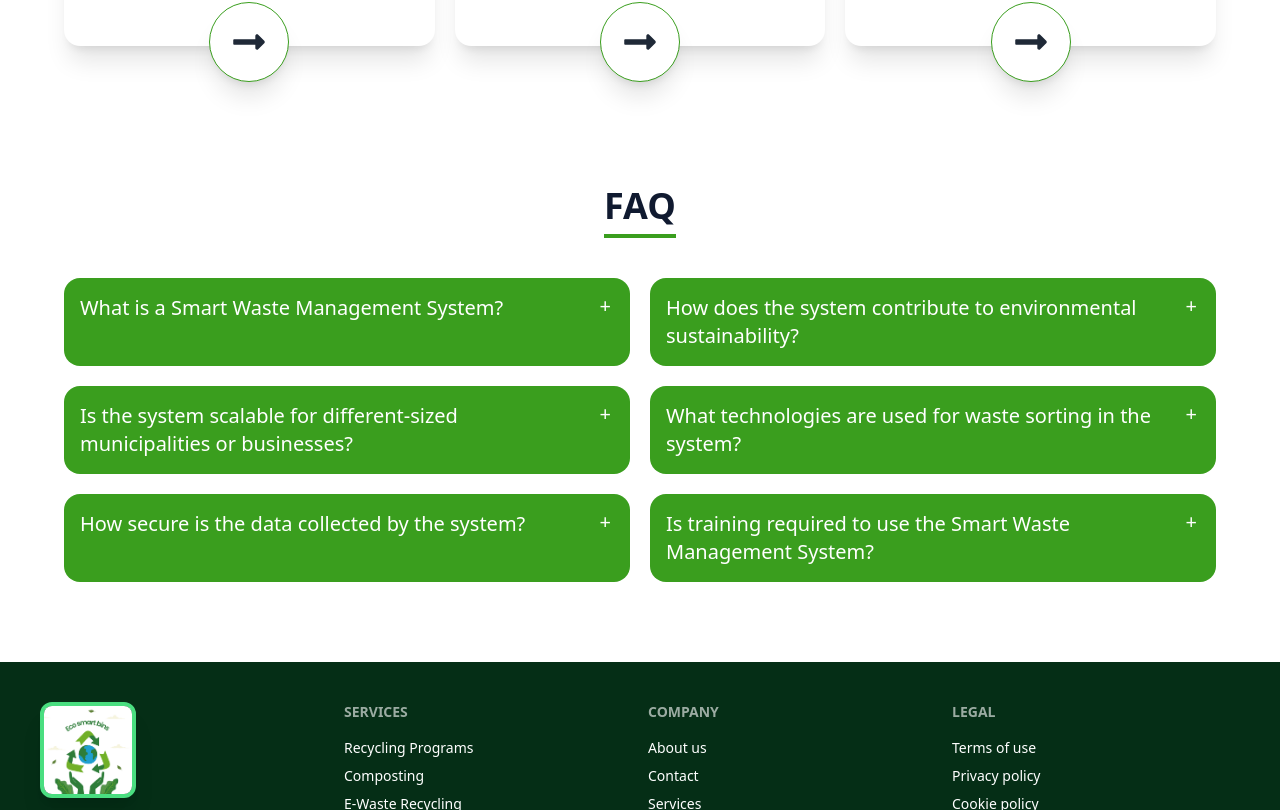
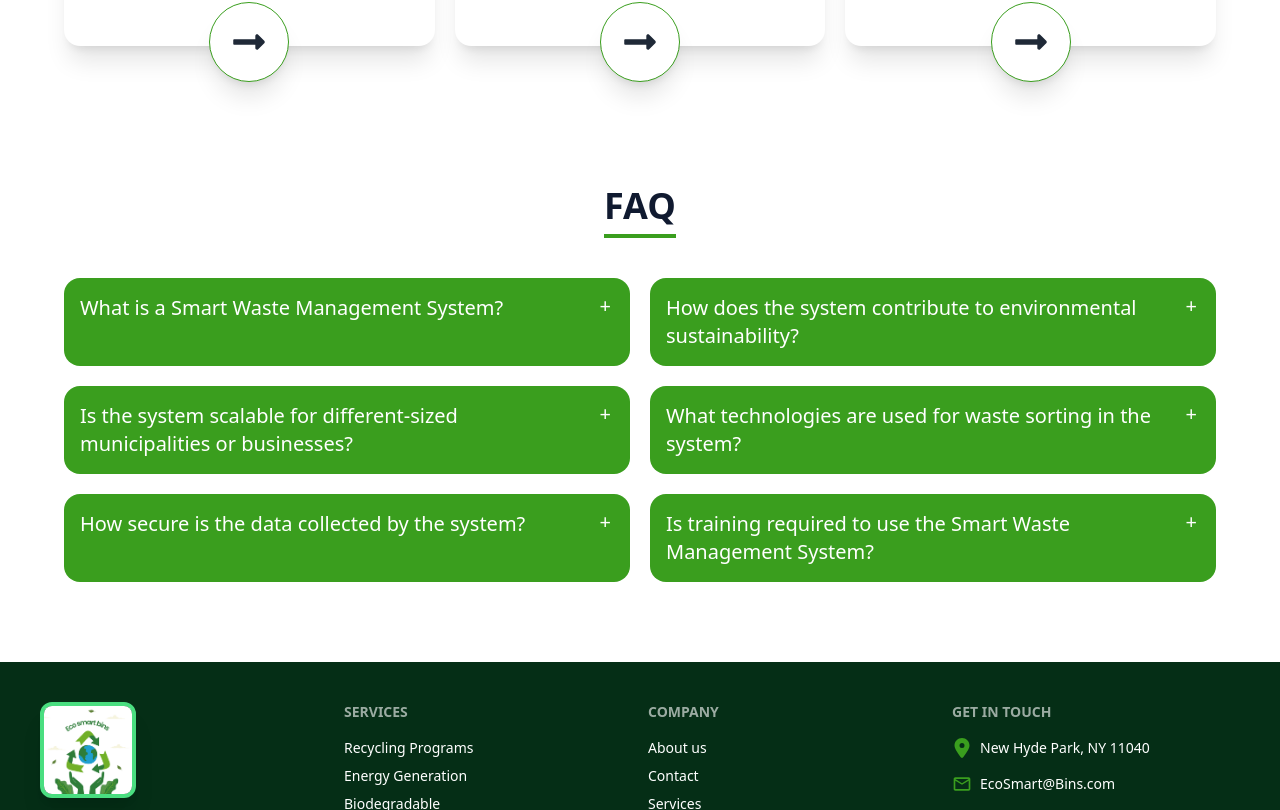
Before and after one commit to Raisul-24/EcoSmart-Bins-client-side, a React (Vite) app: page / in a window 1280 px wide. Shown: the part 1990-2800 px from the top of the page. Built offline with nearby package versions, Linux system fonts and the light colour scheme.

Commit message:
modify footer section

```diff
--- a/src/Pages/HomePage/Banner.jsx
+++ b/src/Pages/HomePage/Banner.jsx
@@ -11,7 +11,7 @@ import { Autoplay, Pagination } from "swiper/modules";
 const Banner = () => {
   useEffect(() => {
     Aos.init({
-      duration: 3000,
+      duration: 2000,
       offset: 200,
     });
   }, []);
@@ -22,7 +22,7 @@ const Banner = () => {
         spaceBetween={30}
         centeredSlides={true}
         autoplay={{
-          delay: 5000,
+          delay: 3000,
           disableOnInteraction: false,
         }}
         pagination={{
@@ -50,7 +50,7 @@ const Banner = () => {
                 >
                   Best waste pickup solutaions
                 </h1>
-                <p data-aos="fade-up" className="py-6 text-lg">
+                <p  className="py-6 text-lg">
                   We have already made huge strides in our sustainability
                   journey by investing in plastic recycling and energy from
                   waste infrastructure and low carbon collections.
@@ -82,7 +82,7 @@ const Banner = () => {
                 >
                   Best waste pickup solutaions
                 </h1>
-                <p data-aos="fade-up" className="py-6 text-lg">
+                <p  className="py-6 text-lg">
                   We have already made huge strides in our sustainability
                   journey by investing in plastic recycling and energy from
                   waste infrastructure and low carbon collections.
@@ -114,7 +114,7 @@ const Banner = () => {
                 >
                   Best waste pickup solutaions
                 </h1>
-                <p data-aos="fade-up" className="py-6 text-lg">
+                <p  className="py-6 text-lg">
                   We have already made huge strides in our sustainability
                   journey by investing in plastic recycling and energy from
                   waste infrastructure and low carbon collections.
--- a/src/Shared/Footer.jsx
+++ b/src/Shared/Footer.jsx
@@ -1,42 +1,79 @@
 import { Link } from "react-router-dom";
+import { FaLocationDot, FaPhone } from "react-icons/fa6";
+import { MdOutlineMail } from "react-icons/md";
+
 
 
 const Footer = () => {
+
+
     return (
       <div className="bg-green-950 text-white">
           <footer className="footer grid-cols-2 md:grid-cols-4 p-10">
         <aside>
           <img src="logo.png" className="w-24 h-24 rounded-xl border-4 border-green-400 shadow-xl" alt="" />
-          <p className="font-bold">Eco Smart Bins</p>
-          <nav>
+          <p className="font-bold">
+            Eco Smart Bins
+            </p>
+            <p className="w-4/5">
+            We recognize that the right service for home is most important chosie, Trashco can provide the waste collection you need for your home, with trusted service.
+            </p>
+        </aside>
+        <nav>
+          <header className="footer-title">Services</header>
+          <a className="group relative cursor-pointer inline-block">Recycling Programs
+          <span className="absolute left-0 right-0 bottom-0 h-0.5 bg-brand-color origin-left transform scale-x-0 group-hover:scale-x-100 transition-transform"></span>
+          </a>
+          <a className="group relative cursor-pointer inline-block">Energy Generation
+          <span className="absolute left-0 right-0 bottom-0 h-0.5 bg-brand-color origin-left transform scale-x-0 group-hover:scale-x-100 transition-transform"></span>
+          </a>
+          <a className="group relative cursor-pointer inline-block">Biodegradable
+          <span className="absolute left-0 right-0 bottom-0 h-0.5 bg-brand-color origin-left transform scale-x-0 group-hover:scale-x-100 transition-transform"></span>
+          </a>
+          <a className="group relative cursor-pointer inline-block">E-Waste Recycling
+          <span className="absolute left-0 right-0 bottom-0 h-0.5 bg-brand-color origin-left transform scale-x-0 group-hover:scale-x-100 transition-transform"></span>
+          </a>
+          <a className="group relative cursor-pointer inline-block">Composting
+          <span className="absolute left-0 right-0 bottom-0 h-0.5 bg-brand-color origin-left transform scale-x-0 group-hover:scale-x-100 transition-transform"></span>
+          </a>
+          <a className="group relative cursor-pointer inline-block">Biodegradable Plastics
+          <span className="absolute left-0 right-0 bottom-0 h-0.5 bg-brand-color origin-left transform scale-x-0 group-hover:scale-x-100 transition-transform"></span>
+          </a>
+          <a className="group relative cursor-pointer inline-block">Waste-to-Resource
+          <span className="absolute left-0 right-0 bottom-0 h-0.5 bg-brand-color origin-left transform scale-x-0 group-hover:scale-x-100 transition-transform"></span>
+          </a>
+        </nav>
+        <nav>
+          <header className="footer-title">Company</header>
+          <a className="group relative cursor-pointer inline-block">About us
+          <span className="absolute left-0 right-0 bottom-0 h-0.5 bg-brand-color origin-left transform scale-x-0 group-hover:scale-x-100 transition-transform"></span>
+          </a>
+          <Link to="/contact"><a className="group relative cursor-pointer inline-block">Contact
+          <span className="absolute left-0 right-0 bottom-0 h-0.5 bg-brand-color origin-left transform scale-x-0 group-hover:scale-x-100 transition-transform"></span>
+          </a></Link>
+          <a className="group relative cursor-pointer inline-block">Services
+          <span className="absolute left-0 right-0 bottom-0 h-0.5 bg-brand-color origin-left transform scale-x-0 group-hover:scale-x-100 transition-transform"></span>
+          </a>
+          <a className="group relative cursor-pointer inline-block">Blogs
+          <span className="absolute left-0 right-0 bottom-0 h-0.5 bg-brand-color origin-left transform scale-x-0 group-hover:scale-x-100 transition-transform"></span>
+          </a>
+          <h2 className="footer-title font-bold my-2" >Working Hours</h2>
+          <p>Mon - Fri: 9:00AM - 6:00PM</p>
+          <p>Sat - Sun: 8:00AM - 4:00PM</p>
 
-            <div className="grid grid-flow-col gap-4">
+        </nav>
+        <nav>
+          <header className="footer-title">Get In Touch</header>
+          <p className="flex items-center gap-2"><FaLocationDot className="text-brand-color text-xl"></FaLocationDot> New Hyde Park, NY 11040</p>
+          <p className="flex items-center gap-2 my-2"><MdOutlineMail className="text-brand-color text-xl"></MdOutlineMail> EcoSmart@Bins.com</p>
+          <p className="flex items-center gap-2"><FaPhone className="text-brand-color text-xl"></FaPhone> Phone: 333 666 0000</p>
+          <h2 className="footer-title font-bold my-2" >Follow Us On</h2>
+          <div className="grid grid-flow-col gap-4">
             <a href="https://twitter.com/"><svg xmlns="http://www.w3.org/2000/svg" width="24" height="24" viewBox="0 0 24 24" className="fill-current text-sky-300"><path d="M24 4.557c-.883.392-1.832.656-2.828.775 1.017-.609 1.798-1.574 2.165-2.724-.951.564-2.005.974-3.127 1.195-.897-.957-2.178-1.555-3.594-1.555-3.179 0-5.515 2.966-4.797 6.045-4.091-.205-7.719-2.165-10.148-5.144-1.29 2.213-.669 5.108 1.523 6.574-.806-.026-1.566-.247-2.229-.616-.054 2.281 1.581 4.415 3.949 4.89-.693.188-1.452.232-2.224.084.626 1.956 2.444 3.379 4.6 3.419-2.07 1.623-4.678 2.348-7.29 2.04 2.179 1.397 4.768 2.212 7.548 2.212 9.142 0 14.307-7.721 13.995-14.646.962-.695 1.797-1.562 2.457-2.549z"></path></svg></a>
             <a href="https://www.youtube.com/"><svg xmlns="http://www.w3.org/2000/svg" width="24" height="24" viewBox="0 0 24 24" className="fill-current text-red-600"><path d="M19.615 3.184c-3.604-.246-11.631-.245-15.23 0-3.897.266-4.356 2.62-4.385 8.816.029 6.185.484 8.549 4.385 8.816 3.6.245 11.626.246 15.23 0 3.897-.266 4.356-2.62 4.385-8.816-.029-6.185-.484-8.549-4.385-8.816zm-10.615 12.816v-8l8 3.993-8 4.007z"></path></svg></a>
             <a href="https://web.facebook.com/?_rdc=1&_rdr"><svg xmlns="http://www.w3.org/2000/svg" width="24" height="24" viewBox="0 0 24 24" className="fill-current text-blue-600"><path d="M9 8h-3v4h3v12h5v-12h3.642l.358-4h-4v-1.667c0-.955.192-1.333 1.115-1.333h2.885v-5h-3.808c-3.596 0-5.192 1.583-5.192 4.615v3.385z"></path></svg></a>
             </div>
 
-          </nav>
-        </aside>
-        <nav>
-          <header className="footer-title">Services</header>
-          <a className="link link-hover">Recycling Programs</a>
-          <a className="link link-hover">Composting</a>
-          <a className="link link-hover">E-Waste Recycling</a>
-          <a className="link link-hover">Energy Generation</a>
-        </nav>
-        <nav>
-          <header className="footer-title">Company</header>
-          <a className="link link-hover">About us</a>
-          <Link to="/contact"><a className="link link-hover">Contact</a></Link>
-          <a className="link link-hover">Services</a>
-          <a className="link link-hover">Blogs</a>
-        </nav>
-        <nav>
-          <header className="footer-title">Legal</header>
-          <a className="link link-hover">Terms of use</a>
-          <a className="link link-hover">Privacy policy</a>
-          <a className="link link-hover">Cookie policy</a>
         </nav>
       </footer>
       <hr />
```
